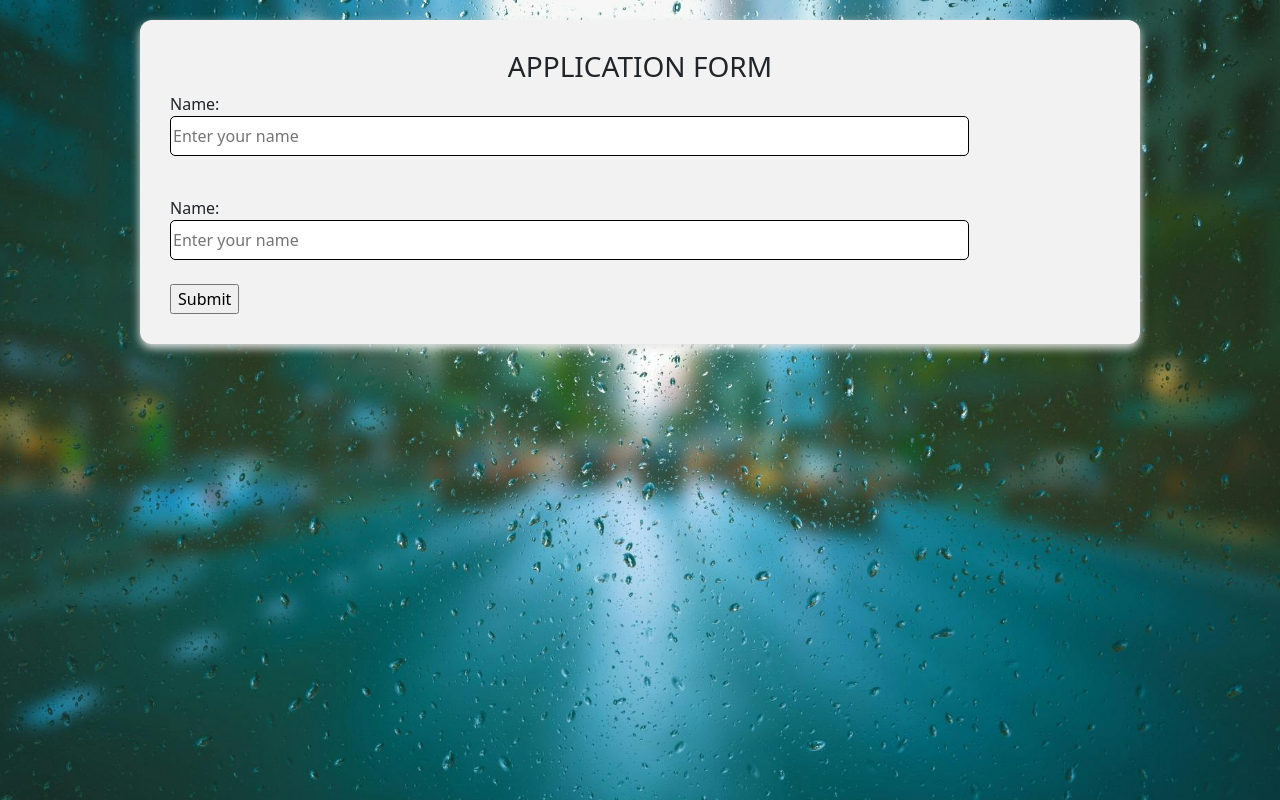
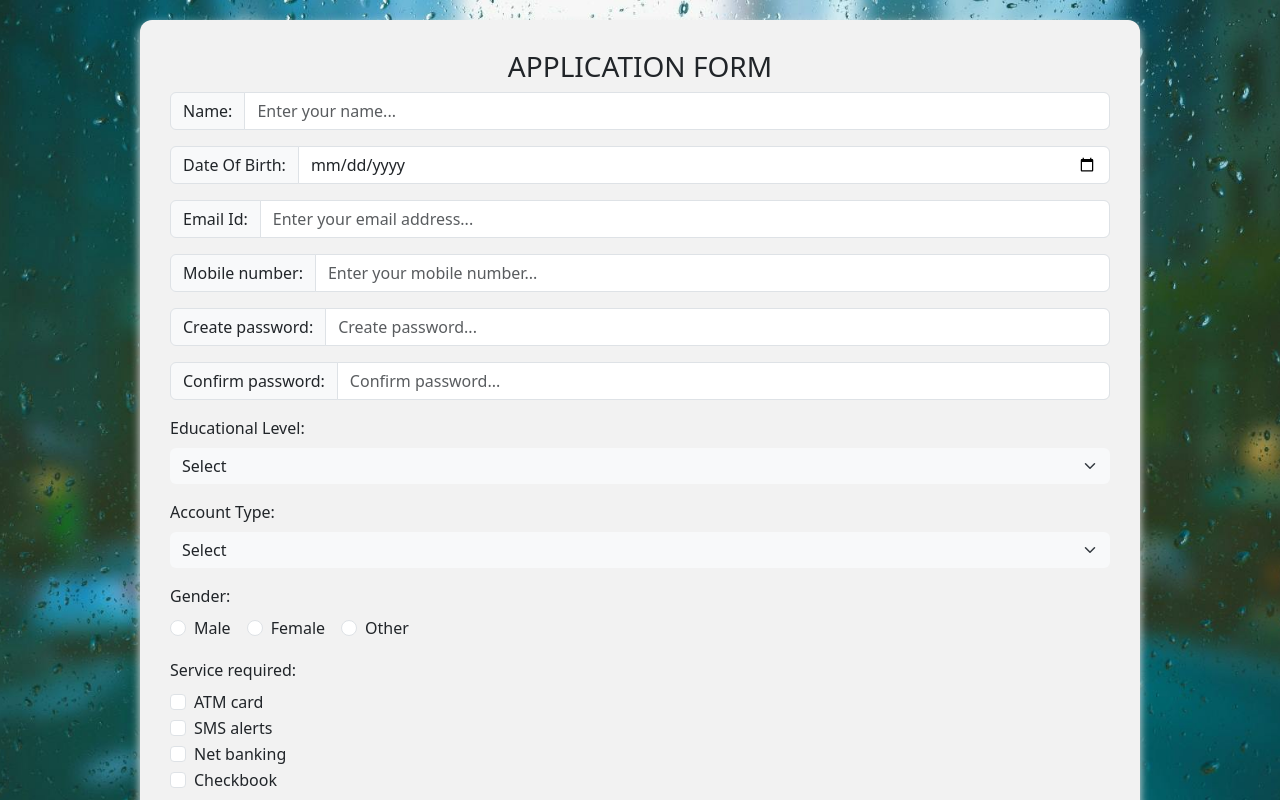
Before and after one commit to suba466/javascript, a React (Vite) app: page / in a window 1280 px wide. Shown: the top 800 px of the page. Built offline with nearby package versions, Linux system fonts and the light colour scheme.

Commit message:
Add files via upload

```diff
--- a/src/Useform.css
+++ b/src/Useform.css
@@ -15,9 +15,8 @@ body {
     margin: 20px auto;
     box-shadow: 0 4px 10px rgb(230, 230, 230);
 }
-.input{
-    width:85%;
-    height:40px;
-    border:1px solid black;
-    border-radius:5px;
+.form-select{
+    border: 0px !important;
+    background-color: var(--bs-tertiary-bg);
+    width: 100%;
 }
--- a/src/Useform.jsx
+++ b/src/Useform.jsx
@@ -1,26 +1,191 @@
 import { useForm } from "react-hook-form";
 import './Useform.css';
 import Container from 'react-bootstrap/Container';
-import {yupResolver} from "@hookform/resolvers/yup";
+import Form from 'react-bootstrap/Form';
+import InputGroup from 'react-bootstrap/InputGroup';
+import { yupResolver } from "@hookform/resolvers/yup";
 import * as yup from "yup";
-const schema=yup
-  .object({
-    firstName:yup.string().required("Name is required").min(3, "Minimum 3 characters")
-  }).required()
+import Button from "react-bootstrap/Button";
+
+const schema = yup.object({
+  firstName: yup.string().required("Name is required").min(3, "Minimum 3 characters"),
+  dob: yup.date().transform((value, originalValue) => {
+    return originalValue === "" ? null : value;
+  })
+    .required("Date of birth is required")
+    .max(new Date(), "DOB cannot be in future..")
+    .test("age", "You must be at least 18 years old", function (value) {
+      if (!value) return false;
+      const today = new Date();
+      const birthDate = new Date(value);
+      let age = today.getFullYear() - birthDate.getFullYear();
+      let m = today.getMonth() - birthDate.getMonth();
+      if (m < 0 || (m === 0 && today.getDate() < birthDate.getDate())) {
+        age--;
+      }
+      return age >= 18;
+    }),
+  mail: yup.string().required("Email id is required").email("Enter a valid mail id")
+    .matches(/^[a-zA-Z0-9._%+-]+@[a-zA-Z0-9.-]+\.[a-zA-Z]{2,}$/, "Enter a proper email (e.g. abc@gmail.com)"),
+  num: yup.string().required("Enter your mobile number")
+    .matches(/^[0-9]{10}$/, "Mobile number must be 10 digits")
+    .matches(/^[6-9][0-9]{9}$/, "Mobile number starts with 6,7,8 or 9"),
+  pass: yup.string().required("Create your password")
+    .matches(/^(?=.*[a-z])(?=.*[A-Z])(?=.*\d)(?=.*[@$!%*?&])[A-Za-z\d@$!%*?&]{8,}$/,
+      "Password must be at least 8 characters, include uppercase, lowercase, number & special characters"),
+  pass1: yup.string().required("Confirm your password").oneOf([yup.ref("pass")], "Password doesn't match"),
+  edu: yup.string().required("Select any one"),
+  account: yup.string().required("Select any one"),
+  gender: yup.string().required("Select any one of these"),
+  acc: yup.array().min(1,"Select at least one of these"),
+  file: yup.mixed().required("Upload your documents"),
+}).required();
+
 function Useform() {
-  const { register, handleSubmit,formState:{errors}, } = useForm({resolver:yupResolver(schema),});
+  const { register, handleSubmit, formState: { errors } } = useForm({
+    resolver: yupResolver(schema),
+    mode: "onChange",defaultValues: {acc:[]}
+  });
+
   const onSubmit = (data) => console.log(data);
+
   return (
     <Container className="container-sm">
       <h3 style={{ textAlign: "center" }}>APPLICATION FORM</h3>
-      <form onSubmit={handleSubmit(onSubmit)}>
-        <label>Name:</label> <br />
-        <input placeholder="Enter your name" {...register("firstName")} className="input"/> <br /> <br />
-        <p>{errors.firstName?.message}</p>
-         <label>Name:</label> <br />
-        <input placeholder="Enter your name" {...register("firstName")} className="input"/> <br /> <br />
-        <input type="submit" />
-      </form>
+      <Form onSubmit={handleSubmit(onSubmit)}>
+        <InputGroup className="mb-3">
+          <InputGroup.Text>Name:</InputGroup.Text>
+          <Form.Control
+            placeholder="Enter your name..."
+            {...register("firstName")}
+          />
+        </InputGroup>
+        <p style={{ color: "red" }}>{errors.firstName?.message}</p>
+        <InputGroup className="mb-3">
+          <InputGroup.Text>Date Of Birth:</InputGroup.Text>
+          <Form.Control type="date" {...register("dob")} />
+        </InputGroup>
+        <p style={{ color: "red" }}>{errors.dob?.message}</p>
+        <InputGroup className="mb-3">
+          <InputGroup.Text>Email Id:</InputGroup.Text>
+          <Form.Control
+            placeholder="Enter your email address..."
+            {...register("mail")}
+          />
+        </InputGroup>
+        <p style={{ color: "red" }}>{errors.mail?.message}</p>
+        <InputGroup className="mb-3">
+          <InputGroup.Text>Mobile number:</InputGroup.Text>
+          <Form.Control
+            placeholder="Enter your mobile number..."
+            {...register("num")}
+          />
+        </InputGroup>
+        <p style={{ color: "red" }}>{errors.num?.message}</p>
+        <InputGroup className="mb-3">
+          <InputGroup.Text>Create password:</InputGroup.Text>
+          <Form.Control
+            type="password"
+            placeholder="Create password..."
+            {...register("pass")}
+          />
+        </InputGroup>
+        <p style={{ color: "red" }}>{errors.pass?.message}</p>
+        <InputGroup className="mb-3">
+          <InputGroup.Text>Confirm password:</InputGroup.Text>
+          <Form.Control
+            type="password"
+            placeholder="Confirm password..."
+            {...register("pass1")}
+          />
+        </InputGroup>
+        <p style={{ color: "red" }}>{errors.pass1?.message}</p>
+        <Form.Group className="mb-3">
+          <Form.Label>Educational Level:</Form.Label>
+          <Form.Select {...register("edu")}>
+            <option value="">Select</option>
+            <option value="High school or below">High school or below</option>
+            <option value="Undergraduate">Undergraduate</option>
+            <option value="Postgraduate">Postgraduate</option>
+            <option value="PhD">PhD</option>
+          </Form.Select>
+        </Form.Group>
+        <p style={{ color: "red" }}>{errors.edu?.message}</p>
+        <Form.Group className="mb-3">
+          <Form.Label>Account Type:</Form.Label>
+          <Form.Select {...register("account")}>
+            <option value="">Select</option>
+            <option value="Checking account">Checking account</option>
+            <option value="Savings account">Savings account</option>
+            <option value="Money market account">Money market account</option>
+            <option value="IRA account">IRA account</option>
+          </Form.Select>
+        </Form.Group>
+        <p style={{ color: "red" }}>{errors.account?.message}</p>
+        <Form.Group className="mb-3">
+          <Form.Label>Gender:</Form.Label>
+          <div  >
+            <Form.Check
+              inline
+              label="Male"
+              type="radio"
+              value="male"
+              {...register("gender")}
+            />
+            <Form.Check
+              inline
+              label="Female"
+              type="radio"
+              value="female"
+              {...register("gender")}
+            />
+            <Form.Check
+              inline
+              label="Other"
+              type="radio"
+              value="other"
+              {...register("gender")}
+            />
+          </div>
+        </Form.Group>
+        <p style={{ color: "red" }}>{errors.gender?.message}</p>
+         <Form.Group className="mb-3">
+          <Form.Label>Service required:</Form.Label>
+        <div >
+          <Form.Check
+            label="ATM card"
+            type="checkbox"
+            value="ATM card"
+            {...register("acc")}
+          />
+          <Form.Check
+            label="SMS alerts"
+            value="SMS alerts"
+            type="checkbox"
+            {...register("acc")}
+          />
+          <Form.Check
+            label="Net banking"
+            value="Net banking"
+            type="checkbox"
+            {...register("acc")}
+          />
+          <Form.Check
+            label="Checkbook"
+            value="Checkbook"
+            name="group1"
+            type="checkbox"
+             {...register("acc")}
+          />
+        </div>
+    </Form.Group><p style={{ color: "red" }}>{errors.acc?.message}</p>
+      <Form.Group controlId="formFile" className="mb-3">
+        <Form.Label>Default file input example</Form.Label>
+        <Form.Control type="file" {...register("file")}/>
+      </Form.Group><p style={{ color: "red" }}>{errors.file?.message}</p>
+      <div className="text-center">
+        <Button type="submit" variant="outline-danger" className="px-4 py-2">Submit</Button></div>
+      </Form>
     </Container>
   );
 }
```
